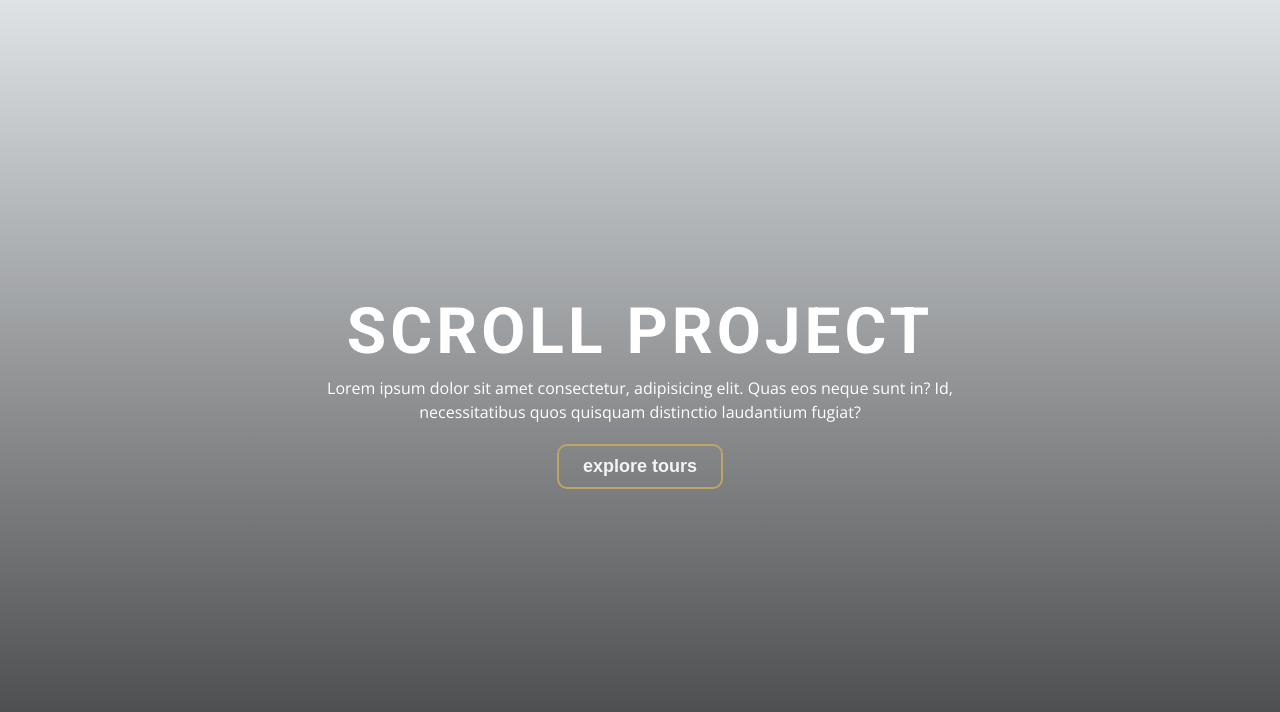
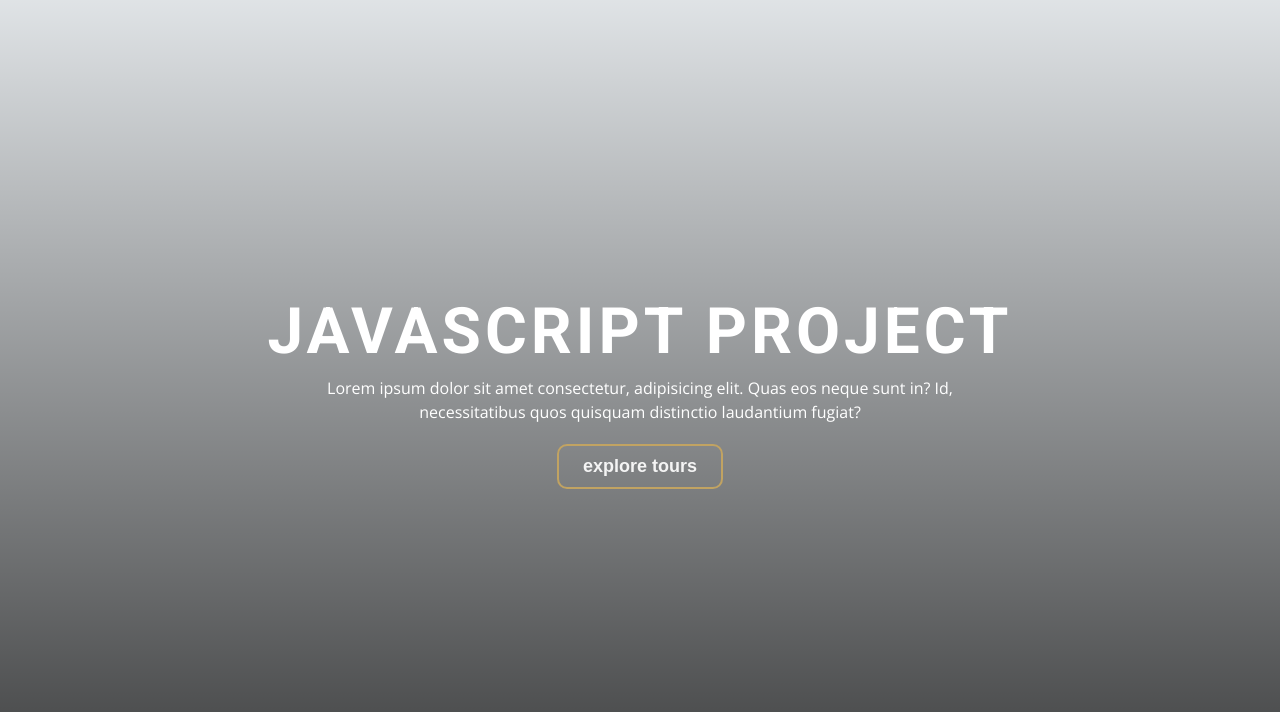
Before and after one commit to vilaayali/JavaScript-Project, a plain HTML site: page index.html in a window 1280 px wide. Shown: the part 88-800 px from the top of the page. Drawn offline with nearby package versions, Linux system fonts and the light colour scheme.

Commit message:
change the header name

```diff
--- a/index.html
+++ b/index.html
@@ -3,28 +3,28 @@
   <head>
     <meta charset="UTF-8" />
     <meta name="viewport" content="width=device-width, initial-scale=1.0" />
-    <title>Scroll</title>
+    <title>document</title>
     <!-- font-awesome -->
     <link
       rel="stylesheet"
       href="https://cdnjs.cloudflare.com/ajax/libs/font-awesome/5.14.0/css/all.min.css"
     />
-    <!-- styles -->
+
     <link rel="stylesheet" href="styles.css" />
   </head>
   <body>
     <header id="home">
-      <!-- navbar -->
+
       <nav id="nav">
         <div class="nav-center">
-          <!-- nav header -->
+
           <div class="nav-header">
             <img src="" class="logo" alt="logo" />
             <button class="nav-toggle">
               <i class="fas fa-bars"></i>
             </button>
           </div>
-          <!-- links -->
+
           <div class="links-container">
             <ul class="links">
               <li>
@@ -43,10 +43,10 @@
           </div>
         </div>
       </nav>
-      <!-- banner -->
+
       <div class="banner">
         <div class="container">
-          <h1>scroll project</h1>
+          <h1>javascript Project</h1>
           <p>
             Lorem ipsum dolor sit amet consectetur, adipisicing elit. Quas eos
             neque sunt in? Id, necessitatibus quos quisquam distinctio
```
